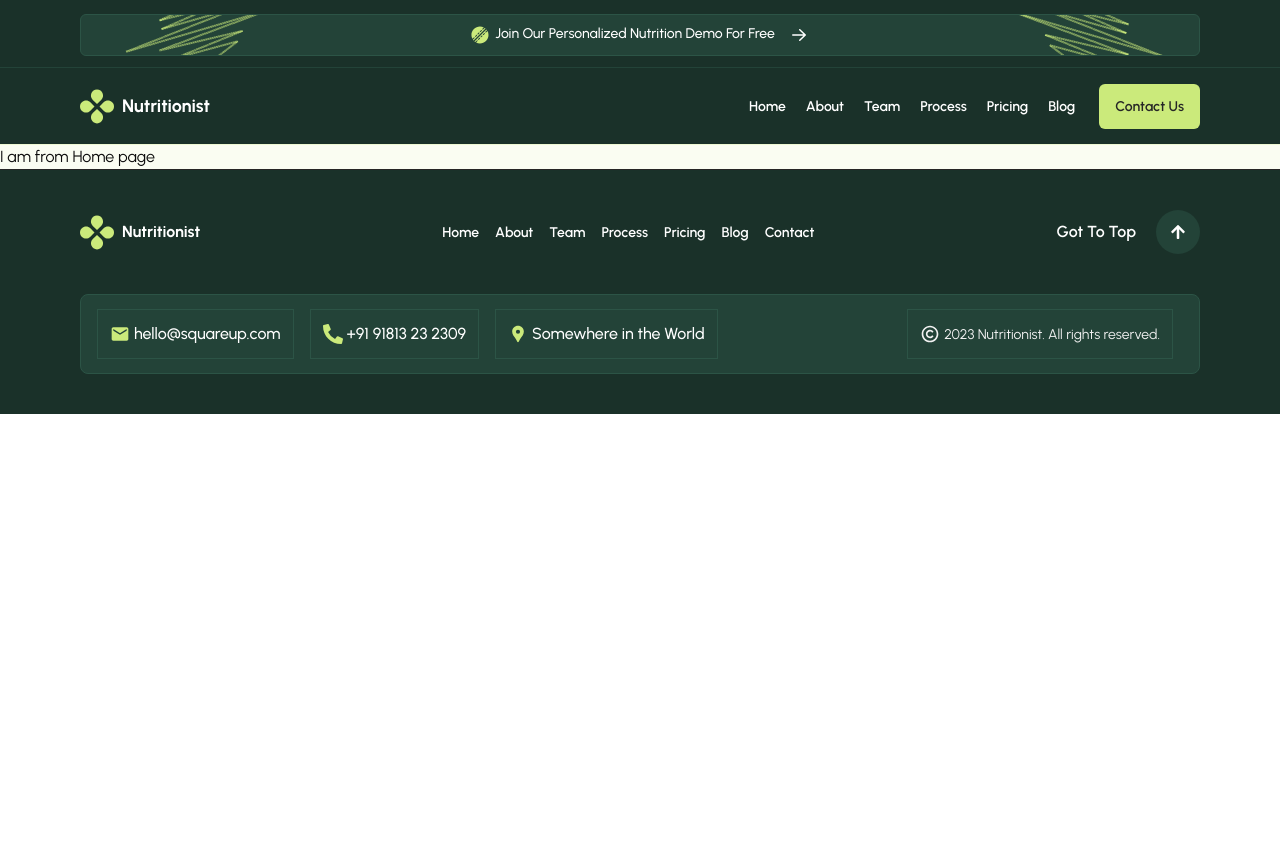
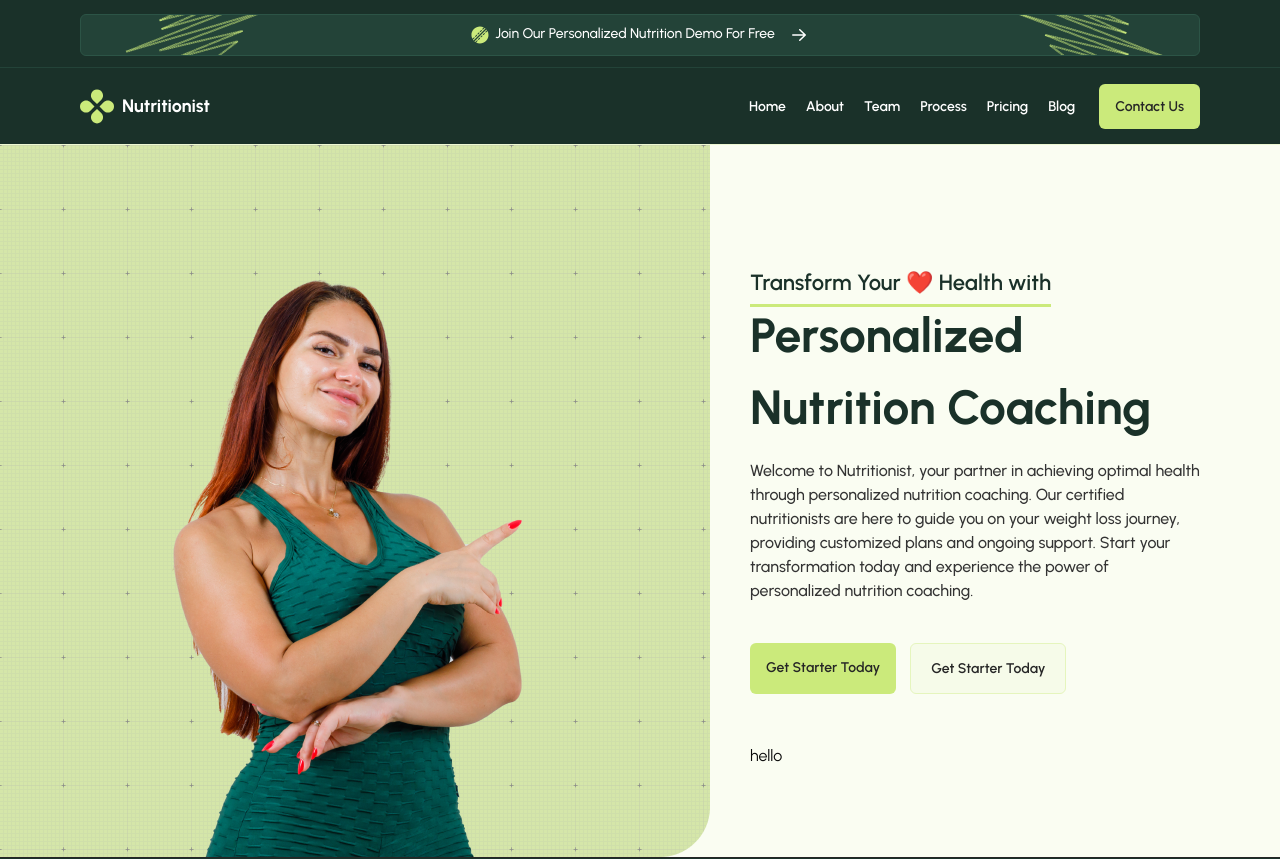
Before and after one commit to FojleTuhin/Nutritionist, a Next.js app: page / in a window 1280 px wide. Shown: the top 859 px of the page. Before the commit the page ends 800 px from the top, so only its background shows below. Built offline with nearby package versions, Linux system fonts and the light colour scheme.

Commit message:
add hero banner

```diff
--- /dev/null
+++ b/src/components/homePage/Hero.jsx
@@ -0,0 +1,42 @@
+import Image from 'next/image';
+import React from 'react';
+import img from '../../../public/hero banner.png'
+
+const Hero = () => {
+    return (
+        <div className='flex'>
+            <div className=''>
+                <Image
+                    src={img}
+                    alt='hero image'
+                />
+
+            </div>
+            <div className='flex-1 pl-10 pr-20  flex flex-col justify-center'>
+
+                <div className='h-[471px] flex flex-col gap-[50px]'>
+                    <div className='flex flex-col gap-10'>
+                        <div>
+                            <span className='text-[#1A3129] font-semibold text-[22px] py-2 border-0 border-b-[3px] border-[#CBEA7B] mb-[10px]'>Transform Your ❤️ Health with</span>
+                            <p className='text-[#1A3129] text-[48px] font-bold mb-4'>Personalized Nutrition Coaching</p>
+                            <p className='text-[#333333] font-medium'>Welcome to Nutritionist, your partner in achieving optimal health through personalized nutrition coaching. Our certified nutritionists are here to guide you on your weight loss journey, providing customized plans and ongoing support. Start your transformation today and experience the power of personalized nutrition coaching.</p>
+                        </div>
+                        <div className='flex gap-[14px]'>
+                            <p className='py-[14px] px-4 bg-[#CBEA7B] rounded-[6px] text-[#262626] text-[14px] font-semibold'>Get Starter Today</p>
+                            <p className='py-[14px] px-5 bg-[#F6FBE9] rounded-[6px] text-[#262626] text-[14px] font-semibold border-[#E5F5BD] border-[1px]'>Get Starter Today</p>
+
+                        </div>
+
+                    </div>
+                    <div>
+                        <p>hello</p>
+                    </div>
+                </div>
+
+
+            </div>
+        </div>
+    );
+};
+
+export default Hero;
--- a/src/components/homePage/HomePage.jsx
+++ b/src/components/homePage/HomePage.jsx
@@ -1,9 +1,10 @@
 import React from 'react';
+import Hero from './Hero';
 
 const HomePage = () => {
     return (
         <div className=''>
-            <p>I am from Home page</p>
+           <Hero/>
         </div>
     );
 };
```
Also changed, not shown: public/hero banner.png (added).
